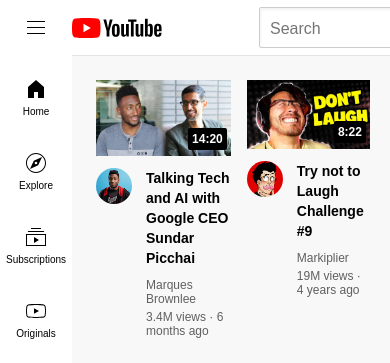
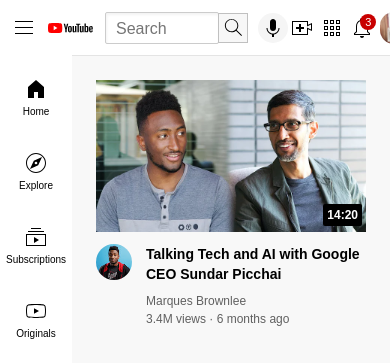
Before and after one commit to Yasin018/Youtube-Clone, a plain HTML site: page index.html in a window 390 px wide. Shown: the top 363 px of the page. Drawn offline with Linux system fonts and the light colour scheme.

Commit message:
Update video.css
Added mobile responsive design

```diff
--- a/styles/video.css
+++ b/styles/video.css
@@ -48,6 +48,12 @@
     row-gap: 40px;
 }
 
+@media (max-width: 500px) {
+    .video-grid {
+        display: flex;
+        flex-direction: column;
+}
+
 @media (max-width: 750px) {
     .video-grid {
         grid-template-columns: 1fr 1fr;
@@ -78,3 +84,38 @@
     bottom: 10px;
     right: 4px;
 }
+
+.youtube-logo {
+    height: 10px;
+}
+
+.left-section {
+    width: 100px;
+}
+
+.hamburger-menu {
+    margin: 12px;
+}
+
+.middle-section {
+    margin: 0;
+    width: 40%;
+}
+
+.searchbar {
+    height: 25px;
+    font-size: 10px;
+    width: 100px;
+}
+
+.search-button, .voice-search-button {
+    height: 30px;
+    width: 30px;
+}
+
+.right-section {
+    margin: 0;
+    justify-content: center;
+    gap: 6px;
+}
+}
```
